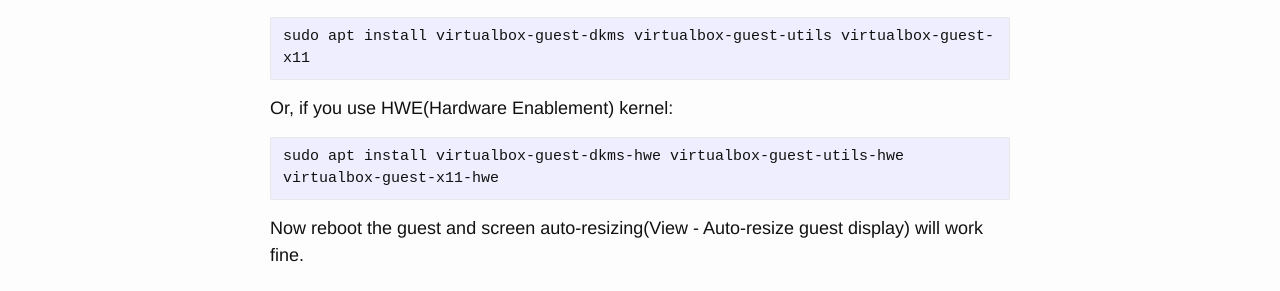
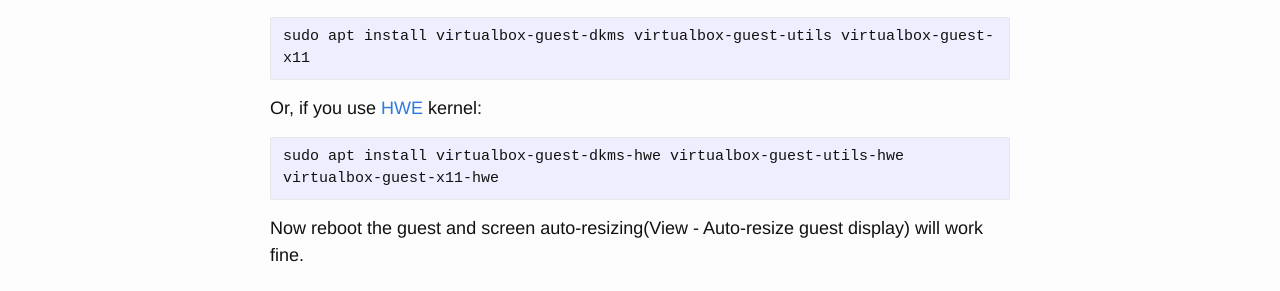
Before and after one commit to selivan/selivan.github.io, a Jekyll site: the page built from _posts/2019-01-31-virtualbox-linux-guest-autoresize-screen.md, in a window 1280 px wide. Shown: the part 540-831 px from the top of the page. Built offline with Jekyll 4.4.1, drawn with Linux system fonts in a browser that asks for light colours.

Commit message:
Update 2019-01-31-virtualbox-linux-guest-autoresize-screen.md

````diff
--- a/_posts/2019-01-31-virtualbox-linux-guest-autoresize-screen.md
+++ b/_posts/2019-01-31-virtualbox-linux-guest-autoresize-screen.md
@@ -16,7 +16,7 @@
 sudo apt install virtualbox-guest-dkms virtualbox-guest-utils virtualbox-guest-x11
 ```
 
-Or, if you use HWE(Hardware Enablement) kernel:
+Or, if you use [HWE](https://wiki.ubuntu.com/Kernel/LTSEnablementStack) kernel:
 
 ```
 sudo apt install virtualbox-guest-dkms-hwe virtualbox-guest-utils-hwe virtualbox-guest-x11-hwe
````
